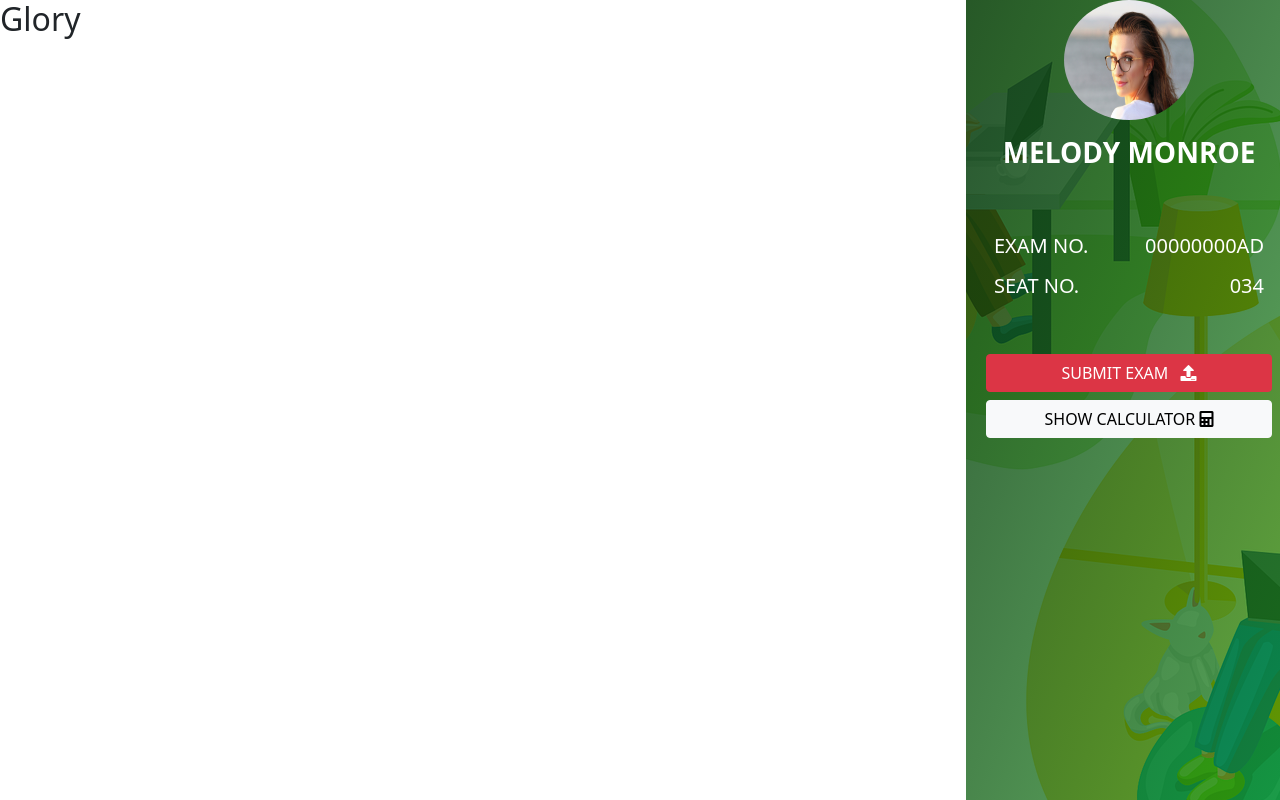
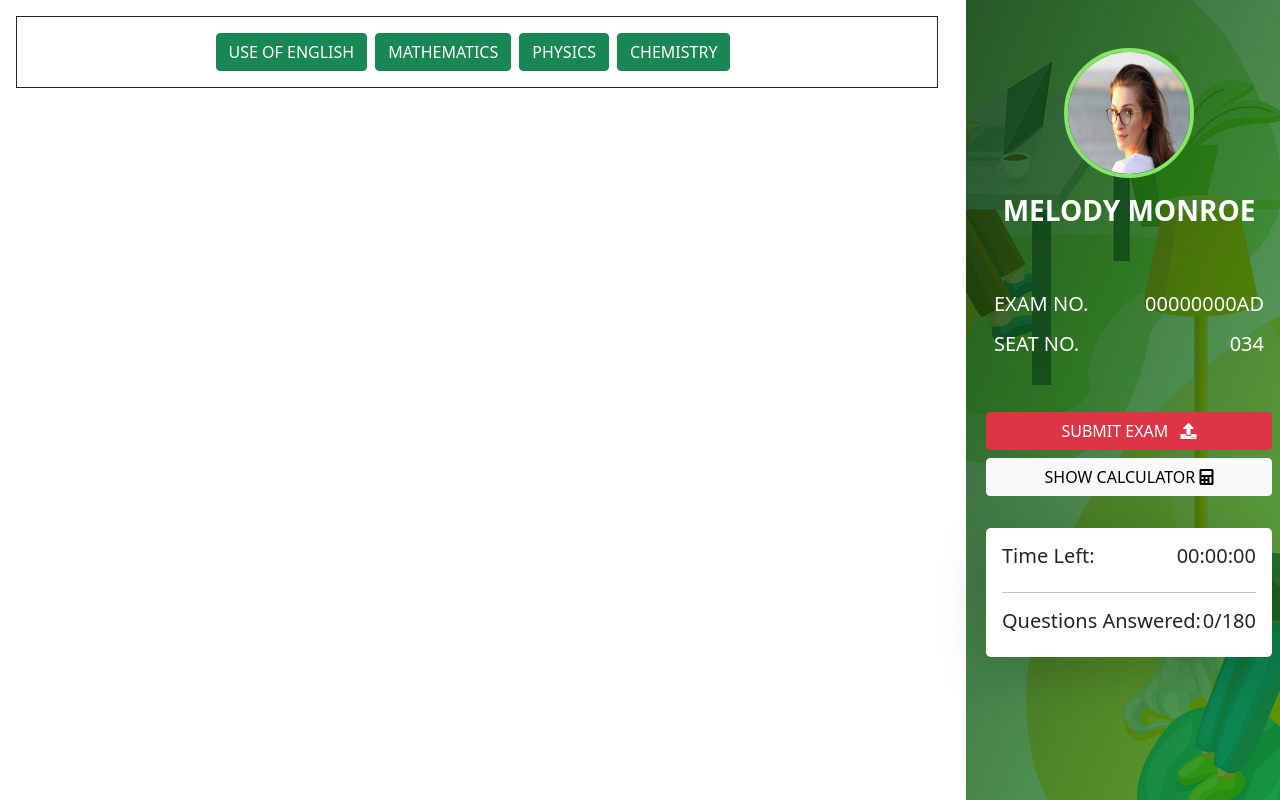
Before and after one commit to MightyEagle96/jamb-desktop, an Electron app: page src/screens/examinationScreen/examinationScreen.html in a window 1280 px wide. Drawn offline with nearby package versions, Linux system fonts and the light colour scheme.

Commit message:
made changes

```diff
--- a/src/screens/examinationScreen/examinationScreen.css
+++ b/src/screens/examinationScreen/examinationScreen.css
@@ -12,7 +12,13 @@ body {
   background-position: center;
 }
 .avatar {
+  border: 4px solid rgb(134, 230, 104);
   border-radius: 50%;
-  height: 120px;
+  height: 130px;
   width: 130px;
 }
+
+.examDetails {
+  height: max-content;
+  background-color: white;
+}
--- a/src/screens/examinationScreen/examinationScreen.html
+++ b/src/screens/examinationScreen/examinationScreen.html
@@ -16,9 +16,26 @@
     <div>
       <div class="row">
         <div class="col-md-9">
-          <div class="h2">Glory</div>
+          <div class="p-3">
+            <div class="border border-dark">
+              <div class="mt-3 mb-3">
+                <div class="text-center">
+                  <button class="btn btn-success me-2">
+                    <div class="h-50">USE OF ENGLISH</div></button
+                  ><button class="btn btn-success me-2">
+                    <div class="h-50">MATHEMATICS</div></button
+                  ><button class="btn btn-success me-2">
+                    <div class="h-50">PHYSICS</div></button
+                  ><button class="btn btn-success me-2">
+                    <div class="h-50">CHEMISTRY</div>
+                  </button>
+                </div>
+              </div>
+            </div>
+          </div>
         </div>
         <div class="col-md-3 detailsCol">
+          <div class="mt-5">
             <div class="text-center">
               <img src="./avatar.jpg" class="avatar" />
               <div class="mt-3">
@@ -48,6 +65,20 @@
               </div>
             </div>
           </div>
+          <div class="mt-3 p-2">
+            <div class="examDetails p-3 rounded-3 shadow-lg">
+              <div class="d-flex justify-content-between">
+                <div class="h5">Time Left:</div>
+                <div class="h5">00:00:00</div>
+              </div>
+              <hr />
+              <div class="d-flex justify-content-between mt-2">
+                <div class="h5">Questions Answered:</div>
+                <div class="h5">0/180</div>
+              </div>
+            </div>
+          </div>
+        </div>
       </div>
     </div>
   </body>
```
Lines whose indentation alone changed are shown as unchanged.
